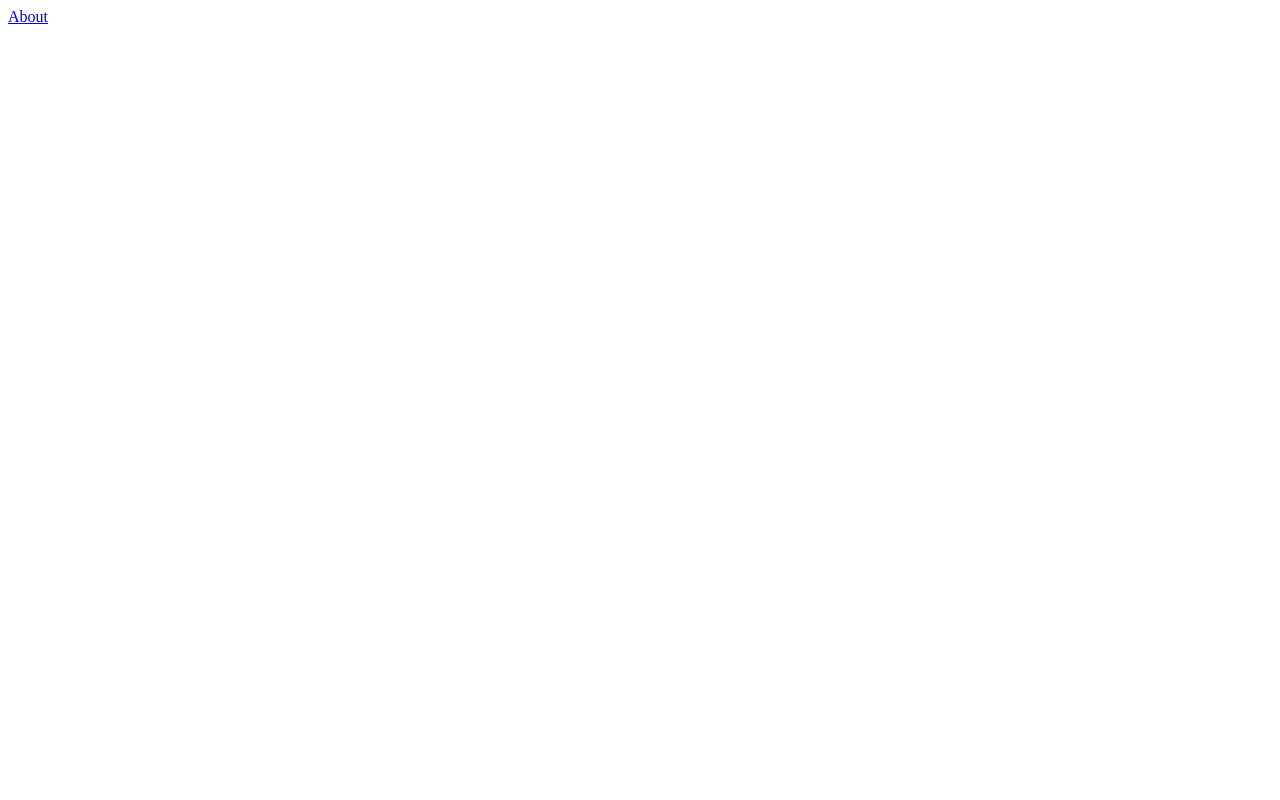
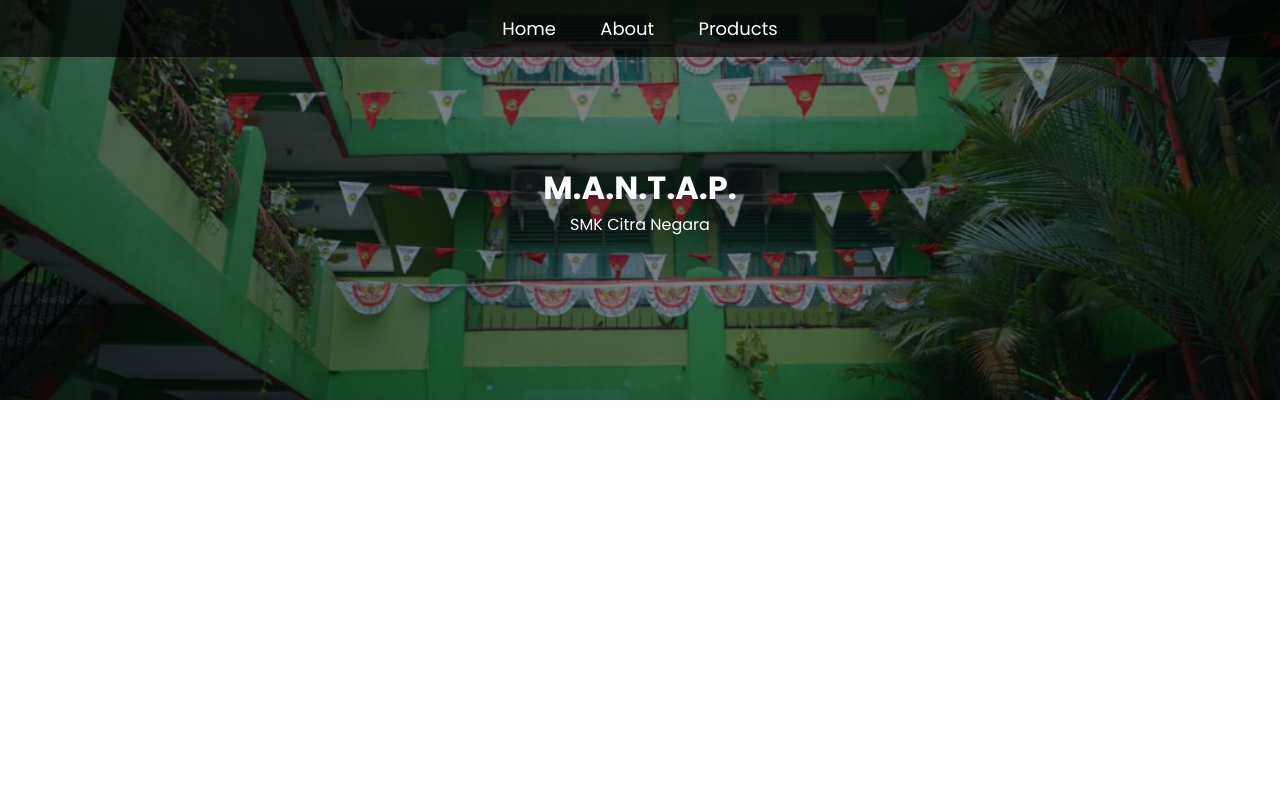
Before and after one commit to RizwanHawwari/RookieSM, a PHP site: page /RookieSM/home.php in a window 1280 px wide. Before the commit the page is almost empty. Run offline with PHP 8.4, Linux system fonts and the light colour scheme.

Commit message:
Menambahkan hero-image dan navbar

```diff
--- /dev/null
+++ b/css-file/home.css
@@ -0,0 +1,133 @@
+@import url('https://fonts.googleapis.com/css2?family=Poppins:ital,wght@0,100;0,200;0,300;0,400;0,500;0,600;0,700;0,800;0,900&display=swap');
+
+* {
+    margin: 0;
+    padding: 0;
+    box-sizing: border-box;
+    font-family: 'Poppins', sans-serif;
+}
+
+body, html {
+    height: 100%;
+}
+
+/* hero-image */
+.hero-image {
+    background-image: linear-gradient(rgba(0, 0, 0, 0.5), rgba(0, 0, 0, 0.5)), url("../hero-img/hero.jpg");
+    height: 50%;
+    background-position: center;
+    background-repeat: no-repeat;
+    background-size: cover;
+    position: relative;
+    animation: heroImageFadeIn 2s ease-in-out;
+}
+
+.hero-text {
+    text-align: center;
+    position: absolute;
+    top: 50%;
+    left: 50%;
+    transform: translate(-50%, -50%);
+    color: white;
+    animation: textSlideIn 1s ease-out;
+}
+
+/* codingan navbar */
+.navbar-links {
+    position: absolute;
+    top: 0;
+    width: 100%;
+    text-align: center;
+    background-color: rgba(0, 0, 0, 0.7); /* background hitam semi-transparan */
+    padding: 15px 0;
+    animation: navbarFadeIn 1.5s ease-in-out;
+    z-index: 1; /* biar gak ketimpa hero-image */
+}
+
+.navbar-links ul {
+    list-style: none;
+}
+
+.navbar-links ul li {
+    display: inline;
+}
+
+.navbar-links ul li a {
+    color: white;
+    text-decoration: none;
+    margin: 0 20px;
+    font-size: 18px;
+    position: relative;
+    transition: color 0.3s ease;
+}
+
+/* pseudo class buat hover animasi underline */
+.navbar-links ul li a::after {
+    content: '';
+    position: absolute;
+    width: 0;
+    height: 2px;
+    background-color: #f0a500;
+    bottom: -5px; /* posisi underline-nya ada di bawah teksnya */
+    left: 0;
+    transition: width 0.3s ease-in-out; /* animasi underline */
+}
+
+/* hover biar ada animasi underline dari arah kiri */
+.navbar-links ul li a:hover::after {
+    width: 100%;
+}
+
+.navbar-links ul li a:hover {
+    color: #f0a500;
+}
+
+/* animasi fade-in hero-image */
+@keyframes heroImageFadeIn {
+    from {
+        opacity: 0;
+    }
+    to {
+        opacity: 1;
+    }
+}
+
+/* animasi teks hero-image */
+@keyframes textSlideIn {
+    from {
+        transform: translate(-50%, -100%);
+        opacity: 0;
+    }
+    to {
+        transform: translate(-50%, -50%);
+        opacity: 1;
+    }
+}
+
+/* animasi navbar */
+@keyframes navbarFadeIn {
+    from {
+        opacity: 0;
+        top: -50px;
+    }
+    to {
+        opacity: 1;
+        top: 0;
+    }
+}
+
+/* responsif ea ea */
+@media (max-width: 768px) {
+    .hero-image {
+        height: 70%;
+    }
+
+    .hero-text {
+        font-size: 1.5em;
+    }
+
+    .navbar-links ul li a {
+        font-size: 16px;
+        margin: 0 10px;
+    }
+}
--- a/home.php
+++ b/home.php
@@ -1,14 +1,30 @@
 <!DOCTYPE html>
 <html lang="en">
-
 <head>
   <meta charset="UTF-8">
   <meta name="viewport" content="width=device-width, initial-scale=1.0">
-  <title>Document</title>
+  <link rel="stylesheet" href="css-file/home.css">
+  <title>Welcome to our website</title>
 </head>
+<body>
 
-<body>
-  <a href="about">About</a>
+<div class="navbar-links">
+  <ul>
+    <li>
+      <a href="#">Home</a>
+      <a href="#">About</a>
+      <a href="#">Products</a>
+    </li>
+  </ul>
+</div>
+
+<div class="hero-image">
+  <div class="hero-text">
+    <h1>M.A.N.T.A.P.</h1>
+    <p>SMK Citra Negara</p>
+  </div>
+</div>
+
+<footer></footer>
 </body>
-
 </html>
```
Also changed, not shown: hero-img/hero.jpg (added).
